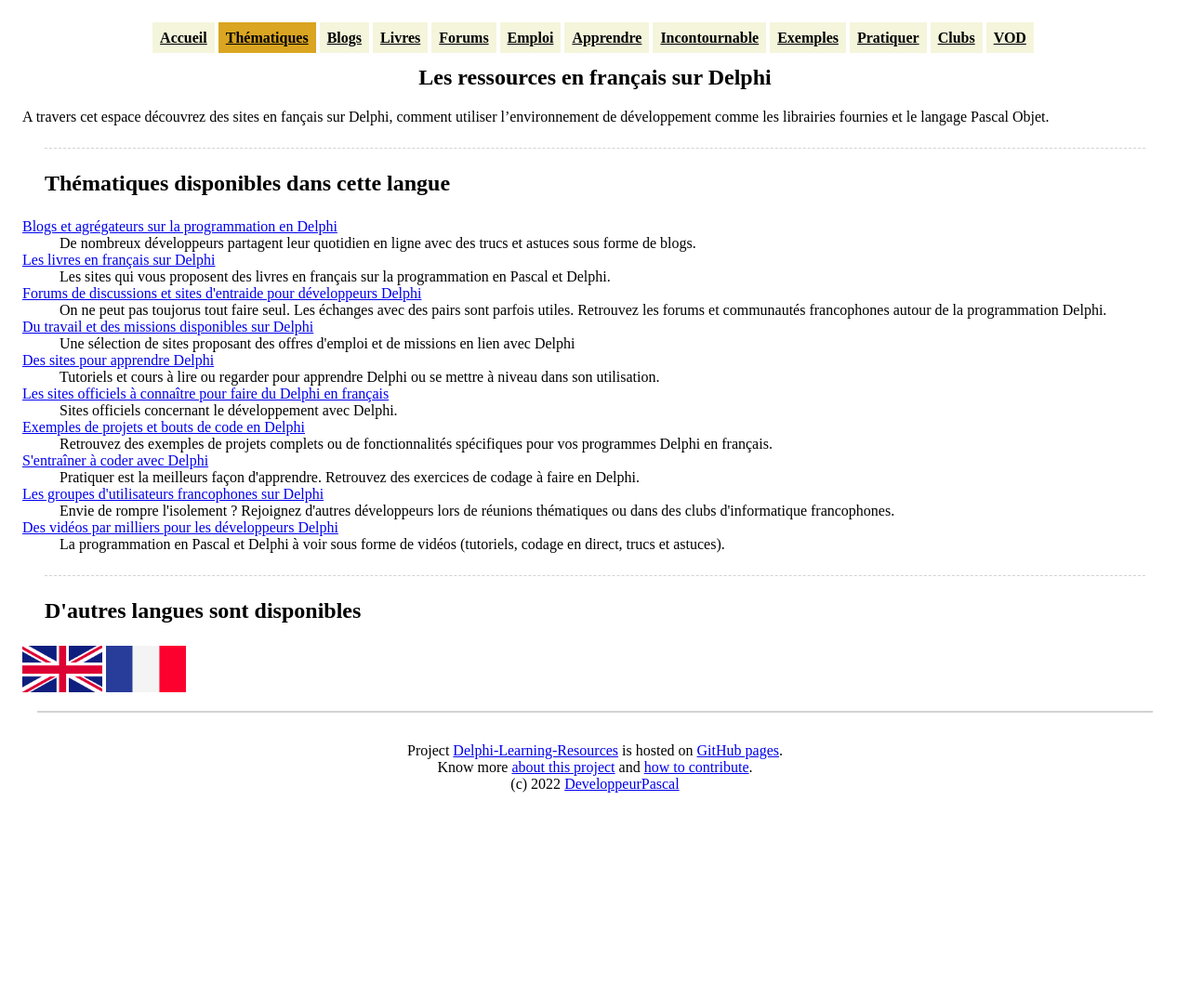
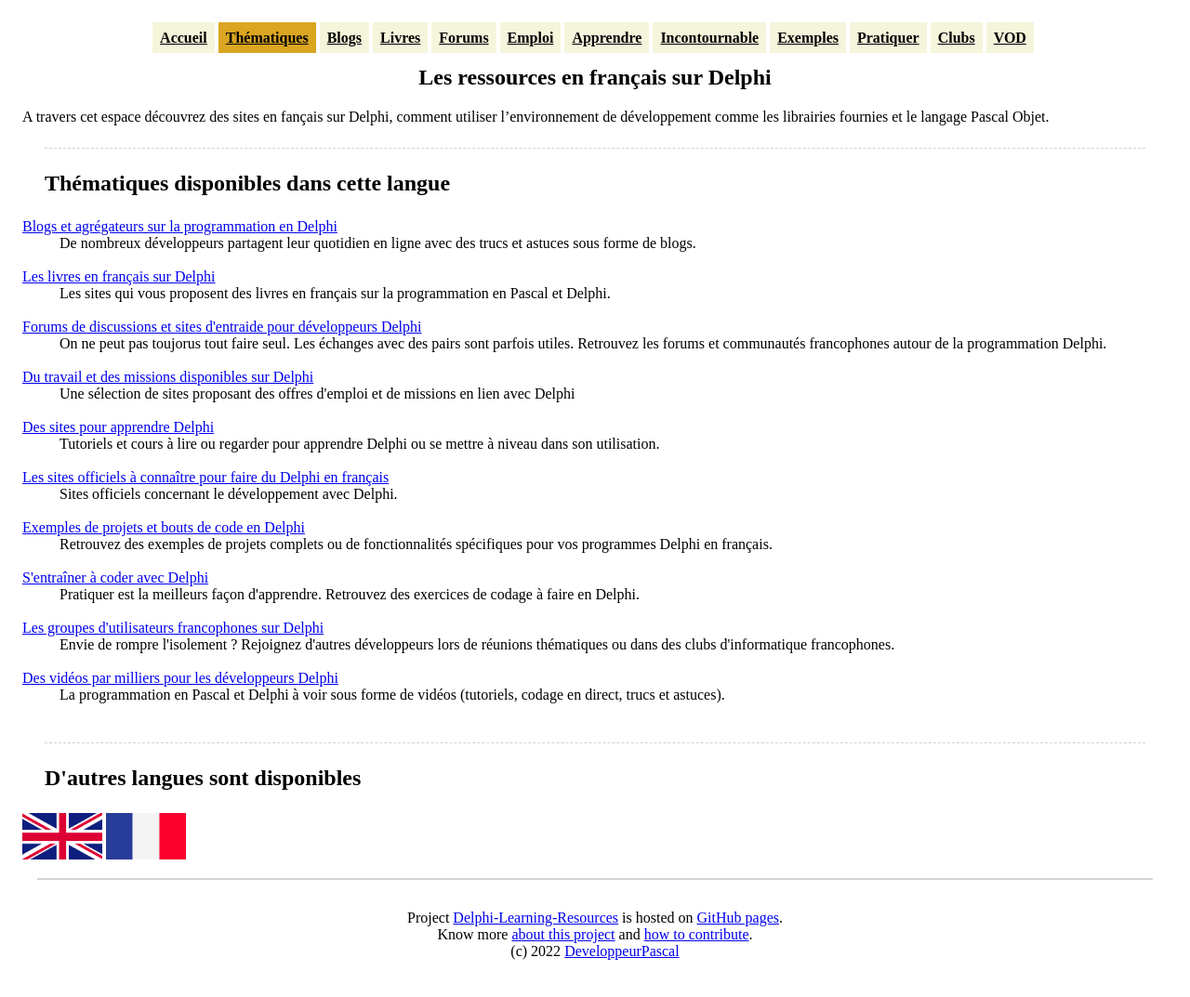
Before and after one commit to DeveloppeurPascal/Delphi-Learning-Resources, a Jekyll site: the page built from _data_languages/fr.md, in a window 1280 px wide. Shown: the whole page at 93% size. Built offline with Jekyll 4.4.1, drawn with Linux system fonts in a browser that asks for light colours; before the commit the page ends 900 px from its top, so only the background shows below that.

Commit message:
added empty lines in the topics and links lists

```diff
--- a/_layouts/language.html
+++ b/_layouts/language.html
@@ -13,7 +13,7 @@
 	{%- if topic.lang and topic.lang==page_lang and topic.title and topic.summary -%}
 		{%- assign rien_trouve=false -%}
 		<dt><a href="{{ topic.url | relative_url }}">{{ topic.title }}</a></dt>
-		<dd>{{ topic.summary }}</dd>
+		<dd>{{ topic.summary }}<br>&nbsp;</dd>
 	{%- endif -%}
 {%- endfor %}
 </dl>
--- a/_layouts/topic.html
+++ b/_layouts/topic.html
@@ -29,7 +29,7 @@
 	{%- if link.lang and link.lang==page.lang and link.family==page.family and link.title and link.absolute_url -%}
 		{%- assign rien_trouve=false -%}
 		<dt><a href="{{ link.absolute_url }}">{{ link.title }}</a></dt>
-		<dd>{{ link.content }}</dd>
+		<dd>{{ link.content }}<br>&nbsp;</dd>
 	{%- endif %}
 {%- endfor %}
 </dl>
```
